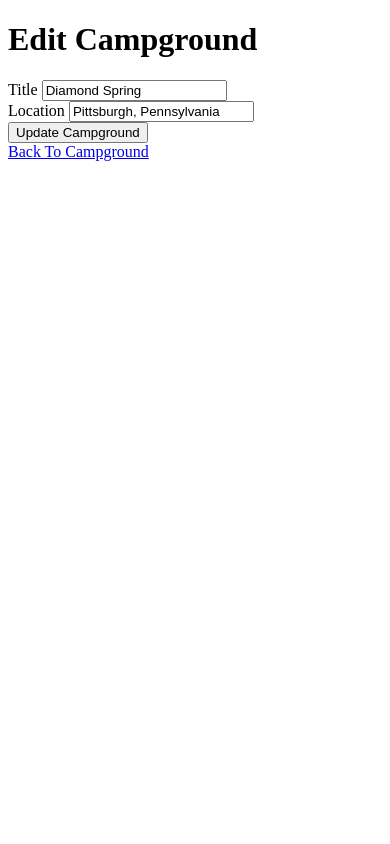
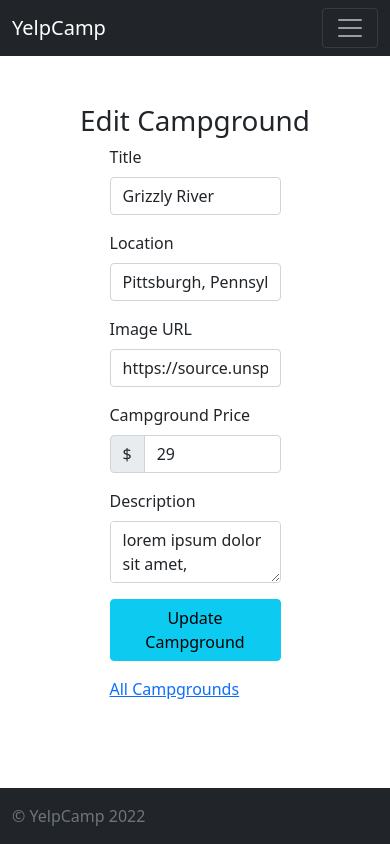
Before and after one commit to JacquesPieterse1/YelpCamp_FinalProject, a Node server app: page /campgrounds/600000000000000000000003/edit in a window 390 px wide. Run offline with Node 20, Linux system fonts and the light colour scheme; data comes from the database, SQL or seed files in the repository; some libraries are stand-ins or nearby versions.

Commit message:
commit changes

```diff
--- a/models/campground.js
+++ b/models/campground.js
@@ -3,7 +3,8 @@ const Schema = mongoose.Schema;
 
 const CampgroundSchema = new Schema({
     title: String,
-    price: String,
+    image: String,
+    price: Number,
     description: String,
     location: String
 });
--- a/seeds/index.js
+++ b/seeds/index.js
@@ -23,9 +23,13 @@ const seedDB = async () => {
     await Campground.deleteMany({});
     for (let i = 0; i < 50; i++) {
         const random1000 = Math.floor(Math.random() * 1000);
+        const price = Math.floor(Math.random() * 20) + 10;
         const camp = new Campground({
             location: `${cities[random1000].city}, ${cities[random1000].state}`,
-            title: `${sample(descriptors)} ${sample(places)}`
+            title: `${sample(descriptors)} ${sample(places)}`,
+            image: 'https://source.unsplash.com/collection/483251',
+            description: 'lorem ipsum dolor sit amet, consectetur adipiscing',
+            price
         })
         await camp.save();
     }
--- a/views/campgrounds/edit.ejs
+++ b/views/campgrounds/edit.ejs
@@ -1,27 +1,71 @@
-<!DOCTYPE html>
-<html lang="en">
+<% layout('layouts/boilerplate') %>
 
-<head>
-    <meta charset="UTF-8">
-    <meta name="viewport" content="width=device-width, initial-scale=1.0">
-    <title>Edit Campground</title>
-</head>
+<div class="row">
+  <h1 class="text-center">Edit Campground</h1>
+  <div class="col-6 offset-3">
+    <form action="/campgrounds/<%=campground._id%>?_method=PUT" method="POST">
+      <div class="mb-3">
+        <label class="form-label" for="title">Title</label>
+        <input
+          class="form-control"
+          type="text"
+          id="title"
+          name="campground[title]"
+          value="<%=campground.title %>"
+        />
+      </div>
+      <div class="mb-3">
+        <label class="form-label" for="location">Location</label>
+        <input
+          class="form-control"
+          type="text"
+          id="location"
+          name="campground[location]"
+          value="<%= campground.location%>"
+        />
+      </div>
+      <div class="mb-3">
+        <label class="form-label" for="image">Image URL</label>
+        <input
+          class="form-control"
+          type="text"
+          id="image"
+          name="campground[image]"
+          value="<%= campground.image%>"
+        />
+      </div>
+      <div class="mb-3">
+        <label class="form-label" for="price">Campground Price</label>
+        <div class="input-group">
+          <span class="input-group-text" id="basic-addon1">$</span>
+          <input
+            type="number"
+            class="form-control"
+            id="price"
+            placeholder="0.00"
+            aria-label="price"
+            aria-describedby="price-label"
+            name="campground[price]"
+            value="<%= campground.price%>"
+          />
+        </div>
+      </div>
+      <div class="mb-3">
+        <label class="form-label" for="description">Description</label>
+        <textarea
+          class="form-control"
+          type="text"
+          id="description"
+          name="campground[description]"
+        >
+<%= campground.description %> </textarea
+        >
+      </div>
 
-<body>
-    <h1>Edit Campground</h1>
-    <form action="/campgrounds/<%=campground._id%>?_method=PUT" method="POST">
-        <div>
-            <label for="title">Title</label>
-            <input type="text" id="title" name="campground[title]" value="<%=campground.title %>">
-        </div>
-        <div>
-            <label for="location">Location</label>
-            <input type="text" id="location" name="campground[location]" value="<%= campground.location%>">
-        </div>
-        <button>Update Campground</button>
+      <div class="mb-3">
+        <button class="btn btn-info">Update Campground</button>
+      </div>
     </form>
-    <a href="/campgrounds/<%= campground._id%>">Back To Campground</a>
-
-</body>
-
-</html>
+    <a href="/campgrounds">All Campgrounds</a>
+  </div>
+</div>
--- a/views/layouts/boilerplate.ejs
+++ b/views/layouts/boilerplate.ejs
@@ -0,0 +1,25 @@
+<!DOCTYPE html>
+<html lang="en">
+  <head>
+    <meta charset="UTF-8" />
+    <meta http-equiv="X-UA-Compatible" content="IE=edge" />
+    <meta name="viewport" content="width=device-width, initial-scale=1.0" />
+    <title>Boilerplate</title>
+    <link
+      href="https://cdn.jsdelivr.net/npm/bootstrap@5.1.3/dist/css/bootstrap.min.css"
+      rel="stylesheet"
+      integrity="sha384-1BmE4kWBq78iYhFldvKuhfTAU6auU8tT94WrHftjDbrCEXSU1oBoqyl2QvZ6jIW3"
+      crossorigin="anonymous"
+    />
+  </head>
+  <body class="d-flex flex-column vh-100">
+    <%- include('../partials/navbar') %>
+    <main class="container mt-5"><%- body %></main>
+    <%- include('../partials/footer') %>
+    <script
+      src="https://cdn.jsdelivr.net/npm/bootstrap@5.1.3/dist/js/bootstrap.bundle.min.js"
+      integrity="sha384-ka7Sk0Gln4gmtz2MlQnikT1wXgYsOg+OMhuP+IlRH9sENBO0LRn5q+8nbTov4+1p"
+      crossorigin="anonymous"
+    ></script>
+  </body>
+</html>
--- /dev/null
+++ b/views/partials/footer.ejs
@@ -0,0 +1,5 @@
+<footer class="footer bg-dark py-3 mt-auto">
+  <div class="container">
+    <span class="text-muted">&copy; YelpCamp 2022</span>
+  </div>
+</footer>
--- /dev/null
+++ b/views/partials/navbar.ejs
@@ -0,0 +1,30 @@
+<!-- Navbar -->
+<nav class="navbar sticky-top navbar-expand-lg navbar-dark bg-dark">
+  <div class="container-fluid">
+    <a class="navbar-brand" href="#">YelpCamp</a>
+    <button
+      class="navbar-toggler"
+      type="button"
+      data-bs-toggle="collapse"
+      data-bs-target="#navbarNav"
+      aria-controls="navbarNav"
+      aria-expanded="false"
+      aria-label="Toggle navigation"
+    >
+      <span class="navbar-toggler-icon"></span>
+    </button>
+    <div class="collapse navbar-collapse" id="navbarNav">
+      <ul class="navbar-nav">
+        <li class="nav-item">
+          <a class="nav-link active" aria-current="page" href="/">Home</a>
+        </li>
+        <li class="nav-item">
+          <a class="nav-link" href="/campgrounds">Campgrounds</a>
+        </li>
+        <li class="nav-item">
+          <a class="nav-link" href="/campgrounds/new">New Campground</a>
+        </li>
+      </ul>
+    </div>
+  </div>
+</nav>
```
Also changed, not shown: views/campgrounds/index.ejs (+22 -7 lines), views/campgrounds/new.ejs (+59 -12 lines), views/campgrounds/show.ejs (+31 -24 lines), views/home.ejs (+3 -12 lines).
